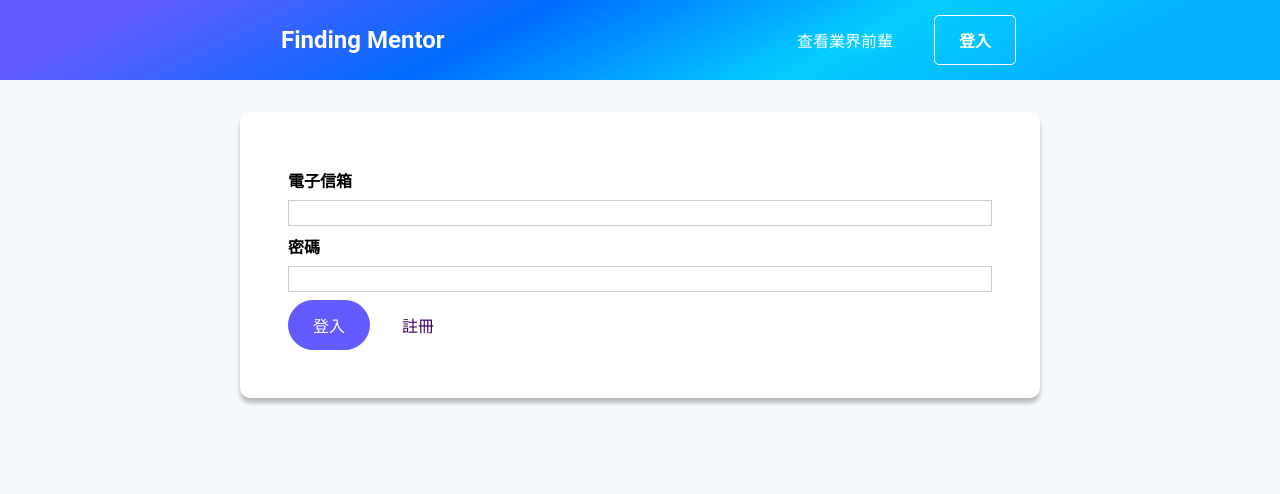
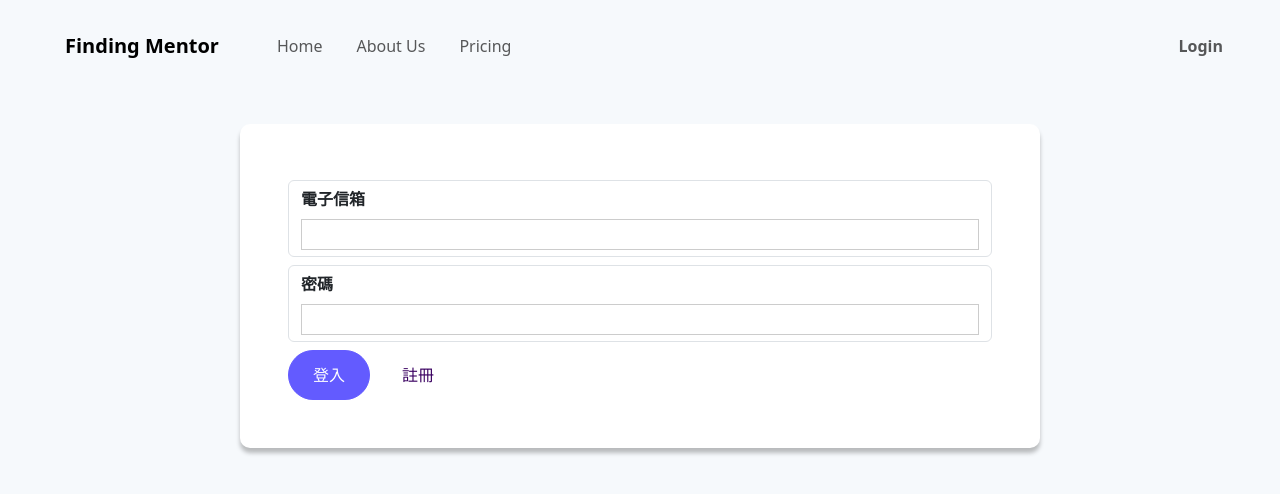
Before and after one commit to hsuanchen2/Finding-Mentor, a Vue app: page /auth in a window 1280 px wide. Shown: the top 494 px of the page. Built offline with nearby package versions, Linux system fonts and the light colour scheme; the HTML template or start-up script is replaced by a standard one.

Commit message:
add hero section

```diff
--- a/package.json
+++ b/package.json
@@ -9,6 +9,7 @@
     "preview": "vite preview"
   },
   "dependencies": {
+    "bootstrap": "^5.3.2",
     "vue": "^3.3.4",
     "vue-router": "^4.2.4",
     "vuex": "^4.0.2"
--- a/src/App.vue
+++ b/src/App.vue
@@ -50,10 +50,12 @@ body {
   opacity: 0;
   transform: translateY(-30px);
 }
+
 .route-leave-to {
   opacity: 0;
   transform: translateY(30px);
 }
+
 .route-enter-active {
   transition: all 0.3s ease-out;
 }
--- a/src/components/coaches/CoachFilter.vue
+++ b/src/components/coaches/CoachFilter.vue
@@ -1,6 +1,6 @@
 <template>
   <base-card>
-    <h2>在轉職路上尋找業界前輩的幫助!</h2>
+    <h2>Find the Mentor on Your Software Engineer Journey</h2>
     <span class="filter-option">
       <input type="checkbox" id="frontend" checked @change="setFilter" />
       <label for="frontend">前端</label>
--- /dev/null
+++ b/src/components/hero/HeroSection.vue
@@ -0,0 +1,28 @@
+<template>
+    <section class="hero-section container">
+        <div class="row">
+            <div class="hero-text col-6">
+                <h2>You Are Not Alone on the Journey</h2>
+            </div>
+            <div class="hero-image col-6">
+                <img src="https://images.unsplash.com/photo-1580894732444-8ecded7900cd?auto=format&fit=crop&q=80&w=2070&ixlib=rb-4.0.3&ixid=M3wxMjA3fDB8MHxwaG90by1wYWdlfHx8fGVufDB8fHx8fA%3D%3D"
+                    alt="">
+            </div>
+        </div>
+    </section>
+</template>
+<script setup></script>
+<style scoped lang="scss">
+.hero-section {
+    max-width: 1200px;
+    margin: 50px auto 0 auto;
+
+    .row {
+        width: 100%;
+    }
+}
+
+.hero-image img {
+    width: 100%;
+}
+</style>
--- a/src/components/layout/TheHeader.vue
+++ b/src/components/layout/TheHeader.vue
@@ -1,28 +1,42 @@
 <template>
   <header>
-    <nav>
-      <h1>
-        <router-link to="/"> Finding Mentor </router-link>
-      </h1>
-      <ul>
-        <li>
-          <router-link to="/coaches">查看業界前輩</router-link>
+    <nav class="navbar navbar-expand-md">
+      <router-link to="/" class="navbar-brand">Finding Mentor</router-link>
+      <button class="navbar-toggler" type="button" data-toggle="collapse" data-target="#navbarNav"
+        aria-controls="navbarNav" aria-expanded="false" aria-label="Toggle navigation" @click="toggleNav">
+        <span class="navbar-toggler-icon"></span>
+      </button>
+      <div class="collapse navbar-collapse" :class="{ 'show': showNav }" id="navbarNav" ref="mobileDropdown">
+        <ul class="navbar-nav">
+          <li class="nav-item">
+            <router-link to="/coaches" class="nav-link" @click="closeMenu">Home</router-link>
           </li>
-        <li v-if="isLoggedIn">
-          <router-link to="/requests"> 收信夾 </router-link>
+          <li class="nav-item">
+            <router-link to="/coaches" class="nav-link" @click="closeMenu">About Us</router-link>
           </li>
-        <li v-else>
-          <router-link to="/auth"> 登入 </router-link>
-        </li>
-        <li v-if="isLoggedIn">
-          <base-button @click="logOut">登出</base-button>
+          <li class="nav-item">
+            <router-link to="/" class="nav-link" @click="closeMenu">Pricing</router-link>
           </li>
         </ul>
+
+
+        <ul class="navbar-nav">
+          <li class="nav-item" v-if="isLoggedIn">
+            <router-link to="/request" class="nav-link" @click="closeMenu">Your Requests</router-link>
+          </li>
+          <li class="nav-item" v-else>
+            <router-link to="/auth" class="nav-link" @click="closeMenu">Login</router-link>
+          </li>
+          <li class="nav-item" v-if="isLoggedIn">
+            <base-button @click="logOut">Logout</base-button>
+          </li>
+        </ul>
+      </div>
     </nav>
   </header>
 </template>
-<script setup>
-import { computed } from "vue";
+<script setup lang="ts">
+import { ref, computed, onMounted } from "vue";
 import { useStore } from "vuex";
 import { useRouter } from "vue-router";
 
@@ -32,61 +46,70 @@ const isLoggedIn = computed(() => {
   return store.getters.isAuthenticated;
 });
 
-function logOut() {
+const showNav = ref(false);
+const mobileDropdown = ref(null);
+
+const logOut = () => {
   store.dispatch("logout");
   router.replace("/coaches");
 }
+
+const toggleNav = () => {
+  showNav.value = !showNav.value;
+}
+
+const closeMenu = () => {
+  showNav.value = false;
+}
+
+// const viewWidth = ref(document.documentElement.clientWidth);
+
+
 </script>
 
 <style scoped lang="scss">
 header {
-  width: 100%;
-  height: 5rem;
-  background: linear-gradient(153deg, rgba(2,0,36,1) 0%, rgba(99,91,255,1) 0%, rgba(99,91,255,1) 10%, rgba(0,108,255,1) 39%, rgba(4,206,255,1) 65%, rgba(4,178,255,1) 84%);
+  max-width: 100%;
   display: flex;
   justify-content: center;
   align-items: center;
-}
 
-header a {
+  a {
     text-decoration: none;
-  color: white;
     display: inline-block;
     padding: 0.75rem 1.5rem;
     border: 1px solid transparent;
     border-radius: 5px;
   }
+  button {
+    margin-right: 1.5rem;
+  }
+}
 
-a:active,
-a:hover,
-a.router-link-active {
-  border: 1px solid white;
+header .navbar {
+  width: 100%;
+  max-width: 1200px;
+  // border: 1px solid red;
+  margin: 10px auto;
+  display: flex;
+  justify-content: space-between;
+  align-items: center;
+
+  .navbar-brand {
     font-weight: 700;
   }
 
-h1 {
-  margin: 0;
+  .navbar-collapse {
+    justify-content: space-between;
   }
 
-h1 a {
-  color: white;
-  margin: 0;
+  .navbar-collapse.show {
+    background-color: white;
+
+  }
 }
 
-h1 a:hover,
-h1 a:active,
-h1 a.router-link-active {
-  border-color: transparent;
-}
-
-header nav {
-  width: 60%;
-  margin: auto;
-  display: flex;
-  justify-content: space-between;
-  align-items: center;
-}
-
+/* 選單項目樣式 */
 header ul {
   list-style: none;
   margin: 0;
@@ -94,9 +117,39 @@ header ul {
   display: flex;
   justify-content: center;
   align-items: center;
-}
 
   li {
     margin: 0 0.5rem;
+
+    a:active,
+    a:hover,
+    a.router-link-active {
+      font-weight: 700;
+      border-color: transparent;
+    }
+  }
+
+}
+
+/* 標題樣式 */
+h1 {
+  margin: 0;
+
+  a {
+    color: white;
+    margin: 0;
+
+    &:hover,
+    &:active,
+    &.router-link-active {
+      border-color: transparent;
+    }
+  }
+}
+
+@media (min-width :768px) {
+  .navbar-collapse.show {
+    background-color: transparent !important;
+  }
 }
 </style>
--- a/src/components/ui/BaseCard.vue
+++ b/src/components/ui/BaseCard.vue
@@ -1,11 +1,11 @@
 <template>
-  <div class="card">
+  <div class="base-card">
     <slot></slot>
   </div>
 </template>
 <script setup></script>
 <style scoped>
-.card {
+.base-card {
   border-radius: 10px;
   box-shadow: 0px 5px 4px rgba(0, 0, 0, 0.25);
   padding: 1rem;
--- a/src/main.js
+++ b/src/main.js
@@ -4,6 +4,8 @@ import BaseButton from "./components/ui/BaseButton.vue";
 import BaseBadge from "./components/ui/BaseBadge.vue";
 import BaseSpinner from "./components/ui/BaseSpinner.vue";
 import BaseDialog from "./components/ui/BaseDialog.vue";
+import "bootstrap/dist/css/bootstrap.css";
+import bootstrap from "bootstrap/dist/js/bootstrap.bundle.js";
 import router from "./router";
 import store from "./store/index.js";
 import App from "./App.vue";
@@ -14,5 +16,6 @@ app.component("base-button", BaseButton);
 app.component("base-badge", BaseBadge);
 app.component("base-spinner", BaseSpinner);
 app.component("base-dialog", BaseDialog);
+app.use(bootstrap);
 app.use(store);
 app.use(router).mount("#app");
--- a/src/pages/coaches/CoachesList.vue
+++ b/src/pages/coaches/CoachesList.vue
@@ -1,10 +1,7 @@
 <template>
+  <hero-section></hero-section>
   <div>
-    <base-dialog
-      :show="!!error"
-      title="Something went wrong"
-      @close="handleError"
-    >
+    <base-dialog :show="!!error" title="Something went wrong" @close="handleError">
       <p>{{ error }}</p>
     </base-dialog>
     <section>
@@ -19,27 +16,15 @@
           <base-button v-if="!isLoggedIn" link to="/auth?redirect=register">
             創建帳號成為職涯導師
           </base-button>
-          <base-button
-            v-if="isLoggedIn && !isCoach && !isLoading"
-            link
-            to="/register"
-            >註冊成為職涯前輩</base-button
-          >
+          <base-button v-if="isLoggedIn && !isCoach && !isLoading" link to="/register">註冊成為職涯前輩</base-button>
         </div>
 
         <div v-if="isLoading">
           <base-spinner></base-spinner>
         </div>
         <ul v-else-if="hasCoaches">
-          <coach-item
-            v-for="coach in filteredCoaches"
-            :key="coach.id"
-            :id="coach.id"
-            :firstName="coach.firstName"
-            :lastName="coach.lastName"
-            :rate="coach.hourlyRate"
-            :areas="coach.areas"
-          ></coach-item>
+          <coach-item v-for="coach in filteredCoaches" :key="coach.id" :id="coach.id" :firstName="coach.firstName"
+            :lastName="coach.lastName" :rate="coach.hourlyRate" :areas="coach.areas"></coach-item>
         </ul>
         <h3 v-else>目前沒有職涯前輩</h3>
       </base-card>
@@ -50,6 +35,7 @@
 import { ref, computed, reactive, onBeforeMount } from "vue";
 import { useStore } from "vuex";
 //test
+import HeroSection from "../../components/hero/HeroSection.vue";
 import CoachItem from "../../components/coaches/CoachItem.vue";
 import CoachFilter from "../../components/coaches/CoachFilter.vue";
 const store = useStore();
--- a/vite.config.js
+++ b/vite.config.js
@@ -1,7 +1,7 @@
-import { defineConfig } from 'vite'
-import vue from '@vitejs/plugin-vue'
+import { defineConfig } from "vite";
+import vue from "@vitejs/plugin-vue";
 
 // https://vitejs.dev/config/
 export default defineConfig({
   plugins: [vue()],
-})
+});
```
Also changed, not shown: src/style.css (line endings or trailing spaces), src/style.scss (line endings or trailing spaces), 1 other file (tests, documents, lock files or other folders). Lines whose indentation alone changed are shown as unchanged.
